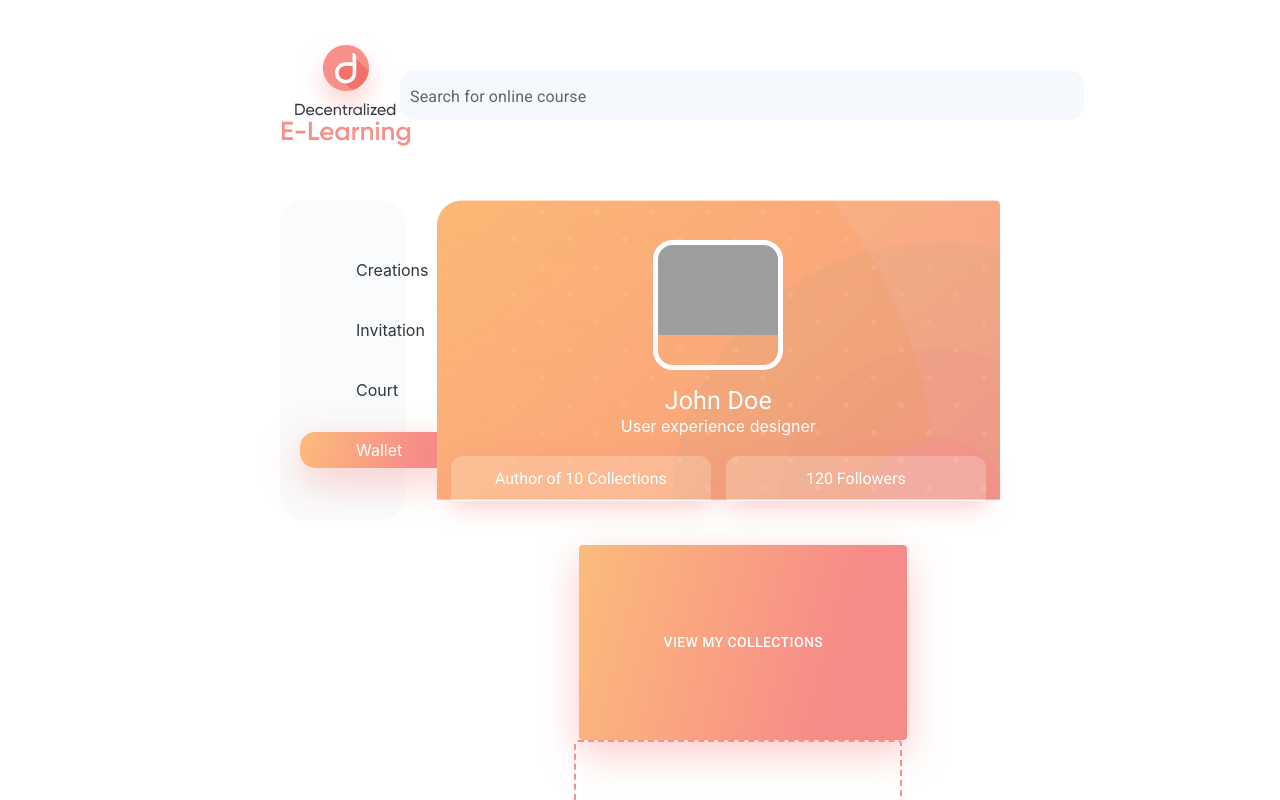
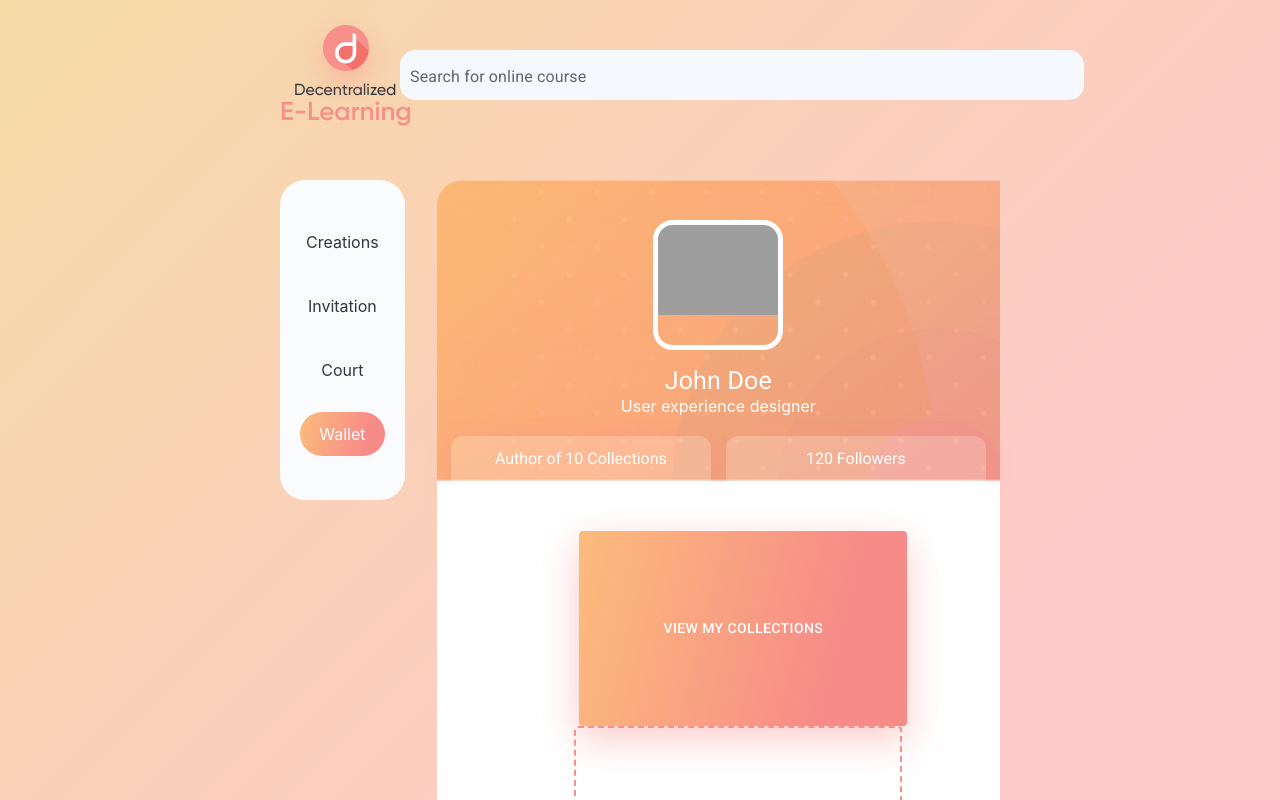
Before and after one commit to mrron313/d-app-learning-ui, a React (Create React App) app: page /wallet in a window 1280 px wide. Shown: the top 800 px of the page. Built offline with nearby package versions, Linux system fonts and the light colour scheme; grey boxes are pictures that could not be loaded.

Commit message:
sidebar fix

```diff
--- a/src/components/Invitation/index.js
+++ b/src/components/Invitation/index.js
@@ -1,9 +1,42 @@
+import { Grid, Typography } from '@mui/material';
 import React from 'react';
 import InvitationCard from './InvitationCard';
 
 const Invitation = () => {
   return (
-    <InvitationCard />
+    <Grid container>
+
+      <Grid item xs={12}>
+        <Typography className='inviationHeaderTitle' variant='h4'>Invitation</Typography>
+      </Grid>
+
+      <Grid item xs={12} style={{ marginTop: '10px' }}>
+        <Typography className='inviationSectionTitle' variant='h6'>Inbox</Typography>
+      </Grid>
+
+
+      {[1, 2, 3].map(i => {
+        return (
+          <Grid item xs={12} style={{ marginTop: '10px' }}>
+            <InvitationCard />
+          </Grid>
+        );
+      })}
+
+      <Grid item xs={12} className='invitationSentSection'>
+        <Typography className='inviationSectionTitle' variant='h6'>Sent</Typography>
+      </Grid>
+
+
+      {[1].map(i => {
+        return (
+          <Grid item xs={12} style={{ marginTop: '10px' }}>
+            <InvitationCard />
+          </Grid>
+        );
+      })}
+
+    </Grid>
   );
 }
 
--- a/src/components/Layout/Layout.css
+++ b/src/components/Layout/Layout.css
@@ -1,8 +1,12 @@
+body {
+  background: linear-gradient(134.92deg, #F3DD9E -16.08%, #ffcac9 76.85%) fixed;
+}
+
 /*
   Layout Design
 */
 .layout {
-  padding: 30px 280px;
+  padding: 10px 280px;
 }
 
 
@@ -69,24 +73,26 @@
   list-style-type: none;
   margin: 0px;
   padding: 0px;
+  width: 100%;
 }
 
 .sidebar ul li {
-  margin: 40px 0px;
+  margin: 20px 0px;
+  padding: 12px 0px;
+  text-align: center;
+}
+
+.activeSidebarMenu {
+  background: linear-gradient(104.08deg, #FECE76 -28.92%, #F78B88 76.85%);
+  border-radius: 100px;
 }
 
 .sidebar ul li a {
   text-decoration: none;
   color: #32363C;
-  padding: 8px 56px;
-  min-width: 116px;
-  height: 18px;
 }
 
-.activeSidebarMenu {
-  background: linear-gradient(104.08deg, #FECE76 -28.92%, #F78B88 76.85%);
-  box-shadow: 0px 13px 39px rgb(247 143 138 / 47%);
-  border-radius: 15px;
+.activeSidebarMenu a{
   color: #fff!important;
 }
 
@@ -100,7 +106,6 @@
 }
 
 .inner-div {
-  border-radius: 5px;
   font-weight: 400;
   color: #071011;
   font-size: 1rem;
@@ -116,9 +121,7 @@
 .front {
   cursor: pointer;
   height: 100%;
-  background: #fff;
   backface-visibility: hidden;
-  border-radius: 5px;
 }
 
 .front__bkg-photo {
@@ -129,8 +132,6 @@
   background-size: cover;
   backface-visibility: hidden;
   overflow: hidden;
-  border-top-right-radius: 5px;
-  border-top-left-radius: 5px;
 }
 
 .front__face-photo {
@@ -149,10 +150,12 @@
 
 .userDetails {
   position: relative;
-  top: -200px;
+  top: -244px;
   text-align: center;
   display: flex;
+  background: #fff;
   gap: 50px;
+  padding: 50px;
 }
 
 .userDetailsLeft {
@@ -258,7 +261,29 @@
 
 
 
-/* Tranding News */
+/* Inivation */
+.inviationHeaderTitle {
+  font-size: 30px;
+  line-height: 150%;
+  color: #272727;
+}
+
+.inviationHeaderTitle {
+  font-size: 30px;
+  line-height: 150%;
+  color: #272727;
+}
+
+.inviationSectionTitle {
+  font-size: 25px;
+  line-height: 150%;
+  color: #272727;
+}
+
+.invitationSentSection{
+  margin-top: 40px!important;
+}
+
 .invitationCard {
   box-sizing: border-box;
   width: 995px;
--- a/src/components/Layout/Sidebar.js
+++ b/src/components/Layout/Sidebar.js
@@ -6,10 +6,10 @@ function SideBar() {
   return (
     <div className="sidebar">
       <ul>
-        <li><Link className={location.pathname === '/creations'? 'activeSidebarMenu' : ''} to='/creations'>Creations</Link></li>
-        <li><Link className={location.pathname === '/invitation'? 'activeSidebarMenu' : ''} to='/invitation'>Invitation</Link></li>
-        <li><Link className={location.pathname === '/court'? 'activeSidebarMenu' : ''} to='/court'>Court</Link></li>
-        <li><Link className={location.pathname === '/wallet'? 'activeSidebarMenu' : ''} to='/wallet'>Wallet</Link></li>
+        <li className={location.pathname === '/creations'? 'activeSidebarMenu' : ''}><Link  to='/creations'>Creations</Link></li>
+        <li className={location.pathname === '/invitation'? 'activeSidebarMenu' : ''} ><Link to='/invitation'>Invitation</Link></li>
+        <li className={location.pathname === '/court'? 'activeSidebarMenu' : ''} ><Link to='/court'>Court</Link></li>
+        <li className={location.pathname === '/wallet'? 'activeSidebarMenu' : ''} ><Link to='/wallet'>Wallet</Link></li>
       </ul>
     </div>
   );
```
